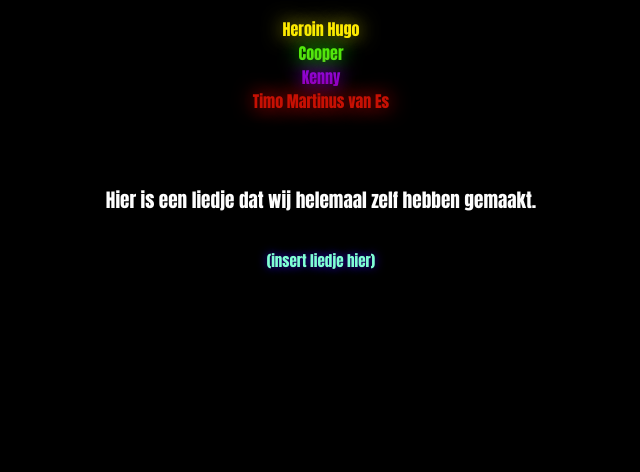
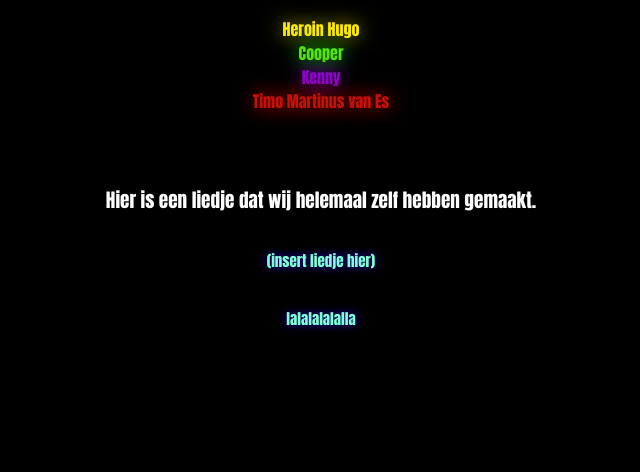
Before and after one commit to Heroin-Hugo/skill-22-branches, a plain HTML site: page index.html in a window 1280 px wide. Shown: the part 328-800 px from the top of the page, without its empty margins (319-959 px from the left). Drawn offline with Linux system fonts and the light colour scheme.

Commit message:
lalalala

```diff
--- a/index.html
+++ b/index.html
@@ -24,6 +24,7 @@
    </ul>
    <h5 id="liedje">Hier is een liedje dat wij helemaal zelf hebben gemaakt.
     <p id="buh">(insert liedje hier)</p>
+    <p id="buh">lalalalalalla</p>
 <h3 id="twee">Deze website is medemogelijk gemaakt door Team O. Games.</h2>
     <script src="script.js"> </script>
 </body>
```
